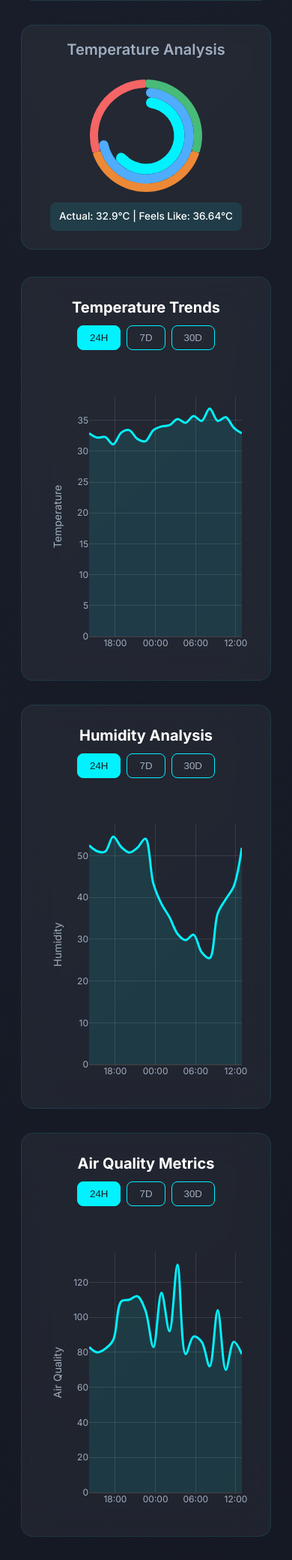
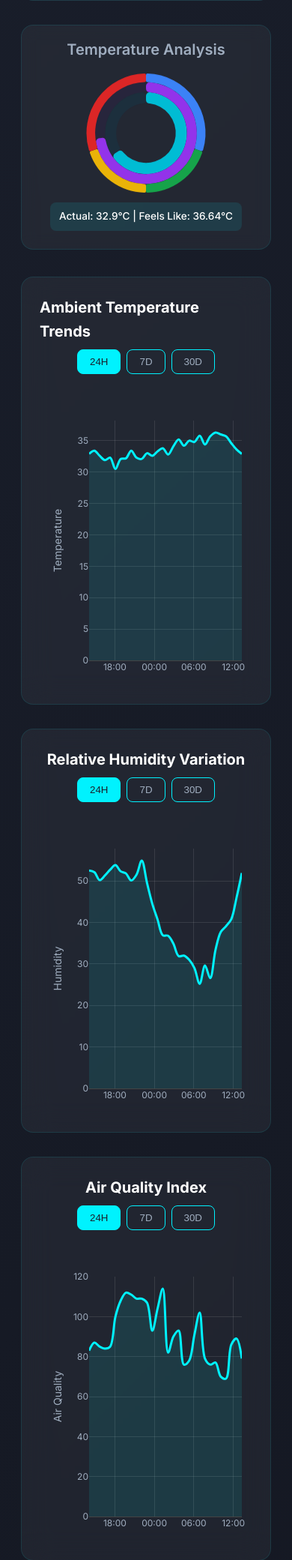
Before and after one commit to Bbs1412/air-quality-updated, a Flask app: page / in a window 390 px wide. Shown: the part 1053-3134 px from the top of the page at 75% size. Run offline with Flask 3, Linux system fonts and the light colour scheme; some libraries are stand-ins or nearby versions.

Commit message:
Stable version. Updated temperature graph.

```diff
--- a/Templates/index.html
+++ b/Templates/index.html
@@ -90,13 +90,18 @@
             </div>
         </div>
 
+        <!-- Temp Test Chart -->
+        <div id="test-container">
+        </div>
+
+        <!-- Temp Test Chart -->
 
         <div class="graphs-container">
 
             <!-- 2D: Temperature vs Time -->
             <div class="graph-section">
                 <div class="graph-header">
-                    <h3>Temperature Trends</h3>
+                    <h3>Ambient Temperature Trends</h3>
                     <div class="time-controls">
                         <button class="time-btn active">24H</button>
                         <button class="time-btn">7D</button>
@@ -109,7 +114,7 @@
             <!-- 2D: Humidity vs Time -->
             <div class="graph-section">
                 <div class="graph-header">
-                    <h3>Humidity Analysis</h3>
+                    <h3>Relative Humidity Variation</h3>
                     <div class="time-controls">
                         <button class="time-btn active">24H</button>
                         <button class="time-btn">7D</button>
@@ -122,7 +127,7 @@
             <!-- 2D: Air Quality vs Time -->
             <div class="graph-section">
                 <div class="graph-header">
-                    <h3>Air Quality Metrics</h3>
+                    <h3>Air Quality Index</h3>
                     <div class="time-controls">
                         <button class="time-btn active">24H</button>
                         <button class="time-btn">7D</button>
@@ -135,7 +140,7 @@
             <!-- 2D: Temperature Feels Like vs Time -->
             <div class="graph-section">
                 <div class="graph-header">
-                    <h3>Temperature Feels Like</h3>
+                    <h3>Perceived Temperature Analysis</h3>
                     <div class="time-controls">
                         <button class="time-btn active">24H</button>
                         <button class="time-btn">7D</button>
@@ -148,7 +153,7 @@
             <!-- 3D: Temperature vs Humidity vs Feel -->
             <div class="graph-section">
                 <div class="graph-header">
-                    <h3>Environmental Correlation</h3>
+                    <h3>Environmental Comfort Analysis</h3>
                     <div class="time-controls">
                         <button class="time-btn active">24H</button>
                         <button class="time-btn">7D</button>
@@ -161,7 +166,7 @@
             <!-- 3D: Feel vs Humidity vs Air Quality -->
             <div class="graph-section">
                 <div class="graph-header">
-                    <h3>Feels Like</h3>
+                    <h3>Air Quality Impact Assessment</h3>
                     <div class="time-controls">
                         <button class="time-btn active">24H</button>
                         <button class="time-btn">7D</button>
@@ -213,8 +218,8 @@
     </div>
 
     <script src="static/js/script.js"></script>
-    <script src="static/js/plot_2d.js"></script>
-    <script src="static/js/plot_3d.js"></script>
+    <!-- <script src="static/js/plot_2d.js"></script> -->
+    <!-- <script src="static/js/plot_3d.js"></script> -->
 </body>
 
 </html>
--- a/static/css/styles.css
+++ b/static/css/styles.css
@@ -300,14 +300,14 @@ header h1 {
     color: var(--bg-gradient-1);
 }
 
-.plot2d{
+.plot2d {
     height: 400px;
     /* width: 100%; */
     border-radius: 0.5rem;
     overflow: hidden;
 }
 
-.plot3d{
+.plot3d {
     height: 600px;
     /* width: 100%; */
     border-radius: 0.5rem;
@@ -315,17 +315,18 @@ header h1 {
 }
 
 @media (max-width: 500px) {
+
     .plot2d,
     .plot3d {
         padding: 1rem;
-        overflow-x:hidden;
+        overflow-x: hidden;
     }
 
-    .plot3d{
+    .plot3d {
         height: 500px;
     }
 
-    .graph-header{
+    .graph-header {
         flex-direction: column;
         gap: 0.5rem;
     }
@@ -473,6 +474,7 @@ footer .copyright {
     z-index: 1000;
     width: 90%;
     max-width: 600px;
+
 }
 
 .alert-content {
@@ -632,9 +634,11 @@ footer .copyright {
 
 /* AQI - Gauge Chart Specific Styles */
 
-.gauge-container {
+.gauge-container,
+.temp-donut-container {
     /* Set height in media queries... */
     /* height: 50%; */
+    /* max-height: 20rem; */
     width: 100%;
     position: relative;
     display: flex;
@@ -644,21 +648,84 @@ footer .copyright {
 }
 
 .gauge-container canvas {
-    width: 100%;
+    width: 80%;
     height: 100%;
     display: block;
     margin: 0 auto;
 
     /* Since its semicircle, hence its plotted on only half of the canvas at bottom */
     /* Hence, Move it up by 50% in its parent container */
-    transform: translateY(-10%);
+    transform: translateY(-15%);
 }
 
-@media (max-width: 850px) {
-    .gauge-container {
-        height: 55%;
+.temp-donut-container canvas {
+    max-width: 35%;
+    /* height: 100%; */
+    display: block;
+    margin: 0 auto;
+    transform: translateY(-5%);
+}
+
+
+@media (max-width: 1200px) {
+
+    .gauge-container,
+    .temp-donut-container {
+        height: 70%;
+    }
+
+    .temp-donut-container canvas {
+        max-width: 45%;
     }
 }
+
+@media (max-width: 950px) {
+    .gauge-container{
+        margin-top: 5%;
+        height: 60%;
+    }
+
+    .gauge-container canvas {
+        width: 90%;
+    }
+
+    .temp-donut-container {
+        height: 60%;
+    }
+
+    .temp-donut-container canvas {
+        max-width: 80%;
+    }
+}
+
+@media (max-width: 750px) {
+    .gauge-container {
+        height: 50%;
+    }
+}
+
+@media (max-width: 660px) {
+    .gauge-container,
+    .temp-donut-container {
+        height: 60%;
+    }
+
+    .gauge-container canvas {
+        margin-bottom: 5%;
+    }
+}
+
+@media (max-width: 320px) {
+    .gauge-container,
+    .temp-donut-container {
+        height: 50%;
+    }
+
+    .gauge-container canvas {
+        margin-bottom: 5%;
+    }
+}
+
 
 /* Charts Labels Styling */
 .aqi-label,
@@ -724,11 +791,10 @@ footer .copyright {
 }
 
 
-/* Temperature Donut Chart Specific Styles */
+/* ------------------------------------------------------------------------------------ */
+/* Temp Test */
+/* ------------------------------------------------------------------------------------ */
 
-.temp-donut-container canvas {
-    width: 100%;
-    height: 100%;
-    display: block;
-    margin: 0 auto;
+.temp-test {
+    display: none;
 }
--- a/static/js/script.js
+++ b/static/js/script.js
@@ -52,7 +52,7 @@ async function fetchAndPlotData(isInitialFetch = false) {
         let data;
 
         if (isInitialFetch) {
-            const points_count = 20;
+            const points_count = 30;
             const response = await fetch(`/get_init_data/${points_count}`);
             data = await response.json();
         }
@@ -118,10 +118,17 @@ const AlertSystem = {
         Modal.elements.alert.innerHTML = alertContent;
         Modal.elements.alert.classList.remove('hidden');
         document.body.style.overflow = 'hidden';
+
+        const dashboard = document.querySelector('.dashboard');
+        dashboard.style.filter = 'blur(8px)';
+
         this.notifyUser(fire, gas);
     },
 
     hide() {
+        const dashboard = document.querySelector('.dashboard');
+        dashboard.style.filter = 'none';
+
         Modal.elements.alert.classList.add('hidden');
         document.body.style.overflow = 'auto';
     },
@@ -339,10 +346,10 @@ const ChartSystem = {
         const ctx = canvas.getContext('2d');
 
         // Fix pixel density for high-DPI displays
-        const dpr = window.devicePixelRatio || 1;
-        canvas.width = canvas.clientWidth * dpr;
-        canvas.height = canvas.clientHeight * dpr;
-        ctx.scale(dpr, dpr);
+        // const dpr = window.devicePixelRatio || 1;
+        // canvas.width = canvas.clientWidth * dpr;
+        // canvas.height = canvas.clientHeight * dpr;
+        // ctx.scale(dpr, dpr);
 
         this.tempChart = new Chart(ctx, {
             type: 'doughnut',
@@ -350,11 +357,13 @@ const ChartSystem = {
                 datasets: [
                     {
                         label: "Comfort Zones",
-                        data: [15, 20, 15],
+                        // 0-15 cold, 15-25 moderate, 25-35 hot, 35-50 extreme
+                        data: [15, 10, 10, 15],
                         backgroundColor: [
-                            "#48bb78",
-                            "#ed8936",
-                            "#f56565"
+                            "rgba(59, 130, 246, 1)",        // Cold zone - Blue
+                            "rgba(22, 163, 74, 1)",         // Moderate zone - Green
+                            "rgba(234, 179, 8, 1)",         // Hot zone - Yellow
+                            "rgba(220, 38, 38, 1)",         // Extreme zone - Red
                         ],
                         borderWidth: 0,
                         borderRadius: 2,
@@ -364,27 +373,31 @@ const ChartSystem = {
                         label: "Feels Like Temp",
                         data: [0, 50],
                         backgroundColor: [
-                            "#4facfe",
-                            'rgba(0, 0, 0, 0)'
+                            "rgba(147, 51, 234, 1)",        // Purple
+                            'rgba(79, 20, 140, 0.1)'
+                            // 'rgba(0, 0, 0, 0.18)'
                         ],
                         borderWidth: 0,
-                        borderRadius: 10,
+                        borderRadius: 5,
                         weight: 2
                     },
                     {
                         label: "Actual Temp",
                         data: [0, 50],
                         backgroundColor: [
-                            "#00f2fe",
-                            'rgba(0, 0, 0, 0)'
+                            "rgba(0, 188, 212, 1)",         // Cyan
+                            'rgba(0, 77, 102, 0.20)'
+                            // 'rgba(0, 0, 0, 0.45)'
                         ],
                         borderWidth: 0,
-                        borderRadius: 10,
+                        borderRadius: 5,
                         weight: 2.25
                     }
                 ]
             },
             options: {
+                limitMax: true,
+                limitMin: true,
                 responsive: true,
                 maintainAspectRatio: false,
                 cutout: '50%',
@@ -395,6 +408,18 @@ const ChartSystem = {
                     tooltip: {
                         callbacks: {
                             label: function (tooltipItem) {
+                                const zones = {
+                                    0: "Cold (0°C - 15°C)",
+                                    1: "Moderate (15°C - 25°C)",
+                                    2: "Hot (25°C - 35°C)",
+                                    3: "Extremely Hot (35°C - 50°C)"
+                                };
+
+                                // Display zone name for first dataset
+                                if (tooltipItem.datasetIndex === 0) {
+                                    return zones[tooltipItem.dataIndex];
+                                }
+                                // Display actual value for other datasets
                                 return `${tooltipItem.dataset.label}: ${tooltipItem.raw}°C`;
                             }
                         }
@@ -654,9 +679,6 @@ const PlotlyChartSystem = {
 };
 
 
-
-
-
 // ------------------------------------------------------------------------------
 // Initialization
 // ------------------------------------------------------------------------------
@@ -696,23 +718,14 @@ document.addEventListener('DOMContentLoaded', () => {
     // Start live monitoring (only for development)
     // LiveMonitoring.startLiveMonitoring();
 
-    // Copyright link
-    // const authorLink = document.querySelector('.author-link');
-    // if (authorLink) {
-    //     authorLink.addEventListener('click', (e) => {
-    //         e.preventDefault();
-    //         window.open('https://www.linkedin.com/in/bhushan-songire', '_blank');
-    //     });
-    // }
-
     // Resize = reload:
-    let resizeTimer;
-    window.addEventListener("resize", () => {
-        clearTimeout(resizeTimer);
-        resizeTimer = setTimeout(() => {
-            location.reload();
-        }, 500);
-    });
+    // let resizeTimer;
+    // window.addEventListener("resize", () => {
+    //     clearTimeout(resizeTimer);
+    //     resizeTimer = setTimeout(() => {
+    //         location.reload();
+    //     }, 500);
+    // });
 
 });
 
```
